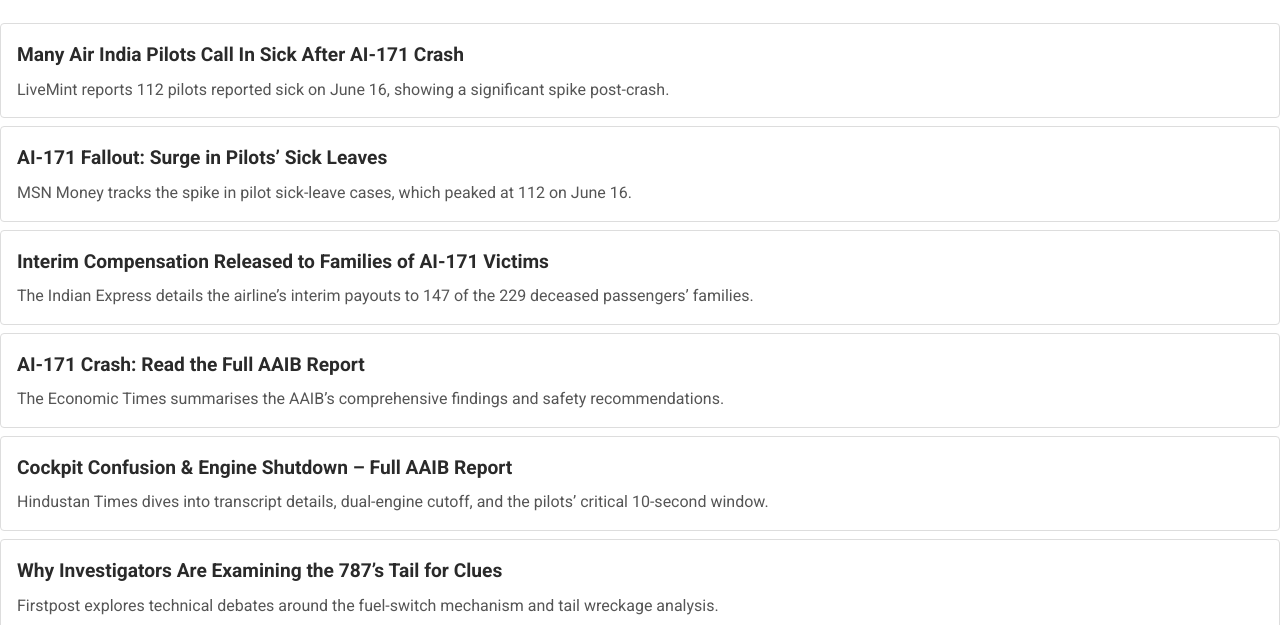
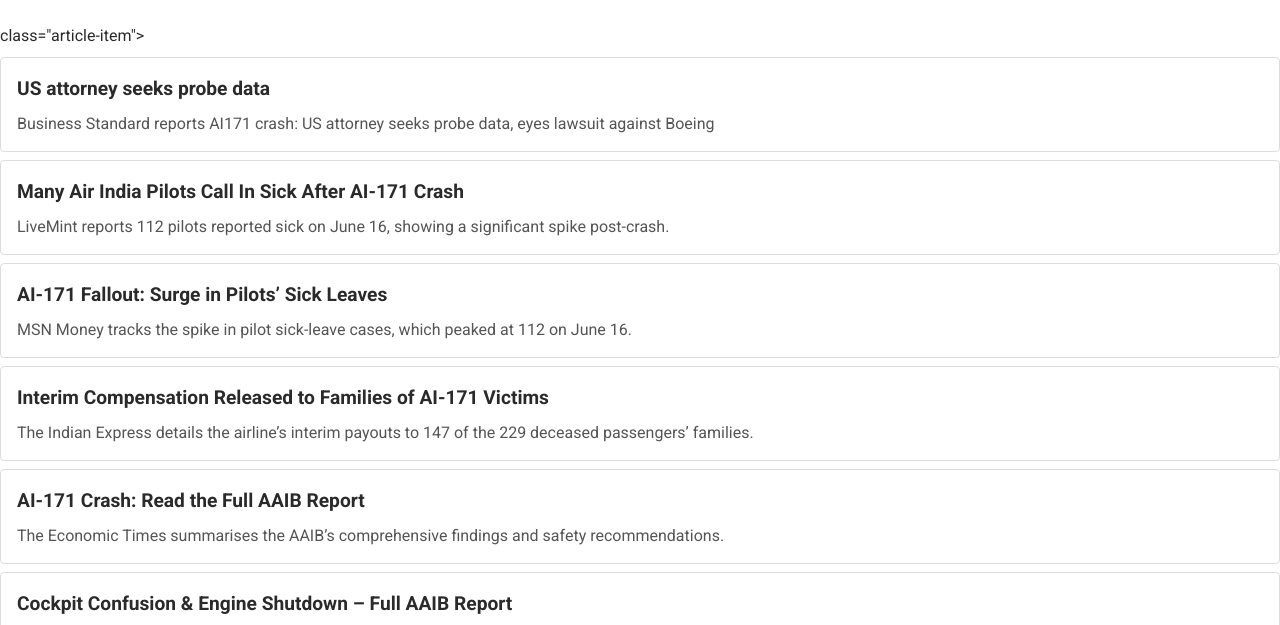
Before and after one commit to Shujogga/AirCrashArchives, a website: page navigation/latest news on unsolved cases/ai171/ai171-latest.html in a window 1280 px wide. Shown: the part 161-786 px from the top of the page. Drawn offline with Linux system fonts and the light colour scheme.

Commit message:
Update ai171-latest.html

```diff
--- a/navigation/latest news on unsolved cases/ai171/ai171-latest.html
+++ b/navigation/latest news on unsolved cases/ai171/ai171-latest.html
@@ -75,6 +75,17 @@
     <h2>AI171 Latest Updates</h2>
 
    <ul class="article-list">
+
+class="article-item">
+    <a class="article-box"
+       href="https://www.business-standard.com/industry/aviation/air-india-ai-171-ahmedabad-crash-us-attorney-boeing-lawsuit-probe-data-125081600411_1.html"
+       target="_blank" rel="noopener noreferrer">
+      <h3>US attorney seeks probe data</h3>
+      <p>Business Standard reports AI171 crash: US attorney seeks probe data, eyes lawsuit against Boeing</p>
+    </a>
+  </li>
+
+
 
   <li class="article-item">
     <a class="article-box"
```
